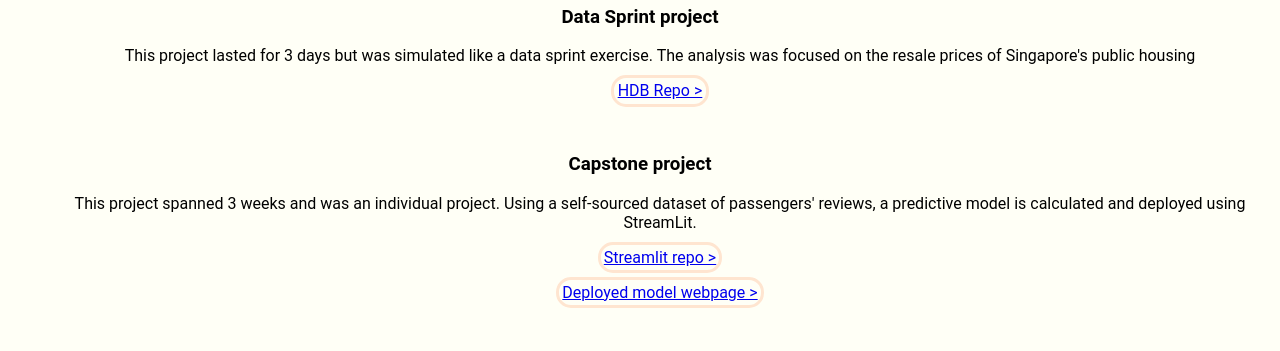
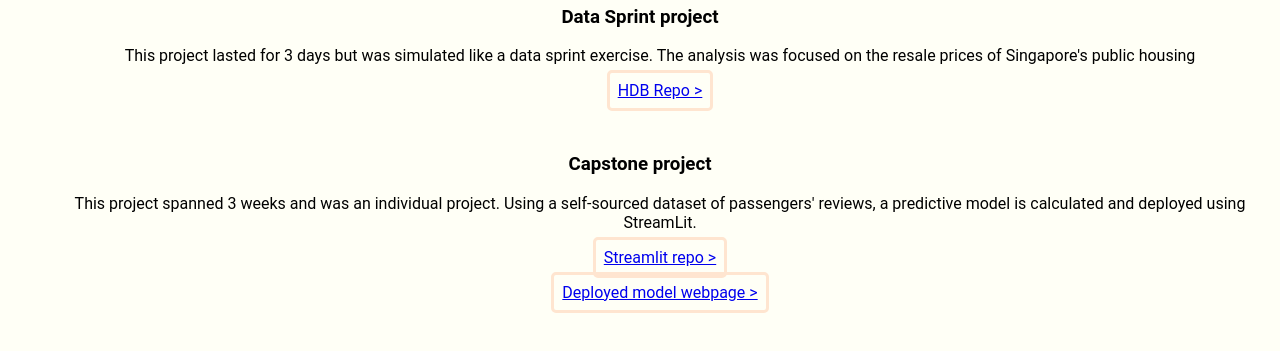
Before and after one commit to zh-bib/zh-bib.github.io, a plain HTML site: page index.html in a window 1280 px wide. Shown: the part 231-582 px from the top of the page. Drawn offline with Linux system fonts and the light colour scheme; a web font is replaced by a local one.

Commit message:
Update index.html
Changed padding 0.2>0.5em
Changed border-radius 15>5px

```diff
--- a/index.html
+++ b/index.html
@@ -17,8 +17,8 @@
     border-width:3px;
     border-style:solid;
     border-color:#FFE5D0;
-    padding: 0.2em;
-    border-radius: 15px;
+    padding: 0.5em;
+    border-radius: 5px;
     }
     </style>
 </head>
```
